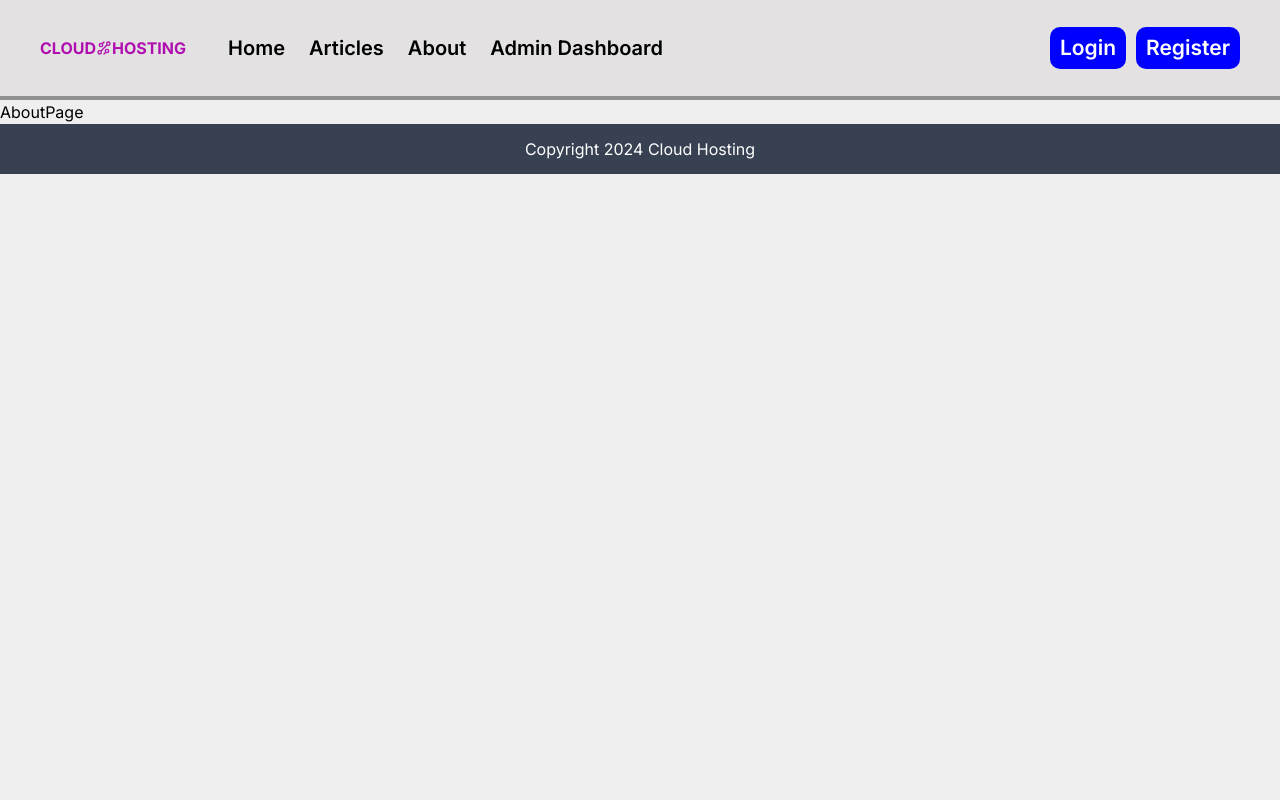
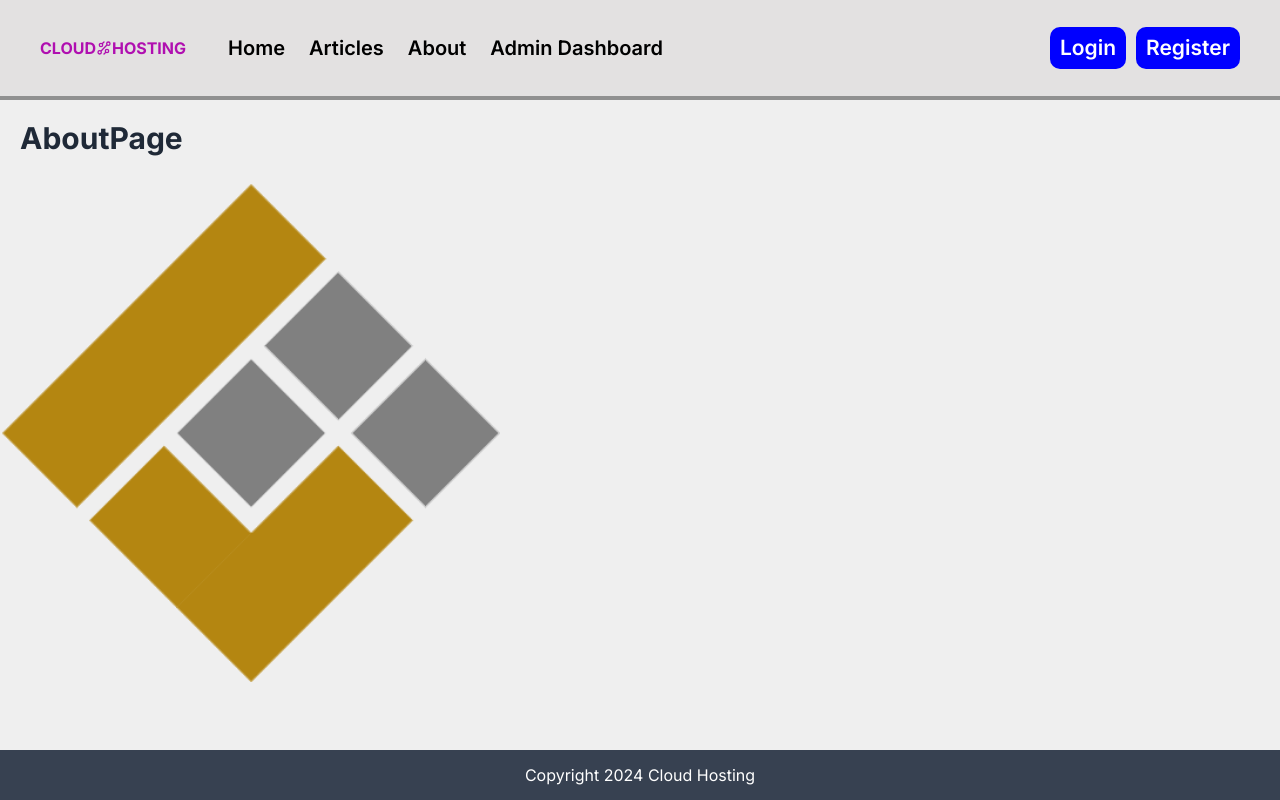
Before and after one commit to mr-sakr/next14_youssef_abbas_course, a Next.js app: page /about in a window 1280 px wide. Built offline with nearby package versions, Linux system fonts and the light colour scheme.

Commit message:
Image Component

```diff
--- a/src/app/about/page.tsx
+++ b/src/app/about/page.tsx
@@ -1,6 +1,14 @@
+import Image from "next/image"
+import Logo from '../../../public/logo.png'
+
 const AboutPage = () => {
   return (
-    <div>AboutPage</div>
+    <section className="min-h-[calc(100vh-150px)] ">
+      <h1 className="text-3xl font-bold text-gray-800 p-5">AboutPage</h1>
+      <div>
+        <Image src={Logo} alt="Logo-Image" width={500} height={500} priority/>
+      </div>
+    </section>
   )
 }
 
```
Also changed, not shown: public/logo.png (added).
